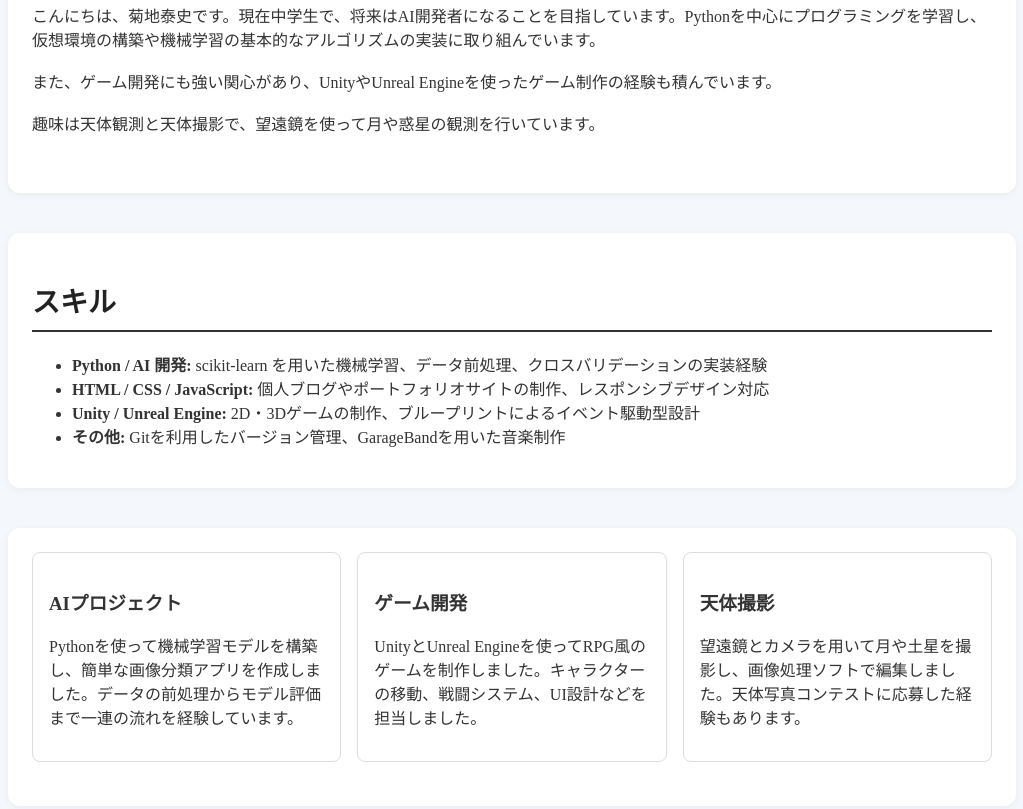
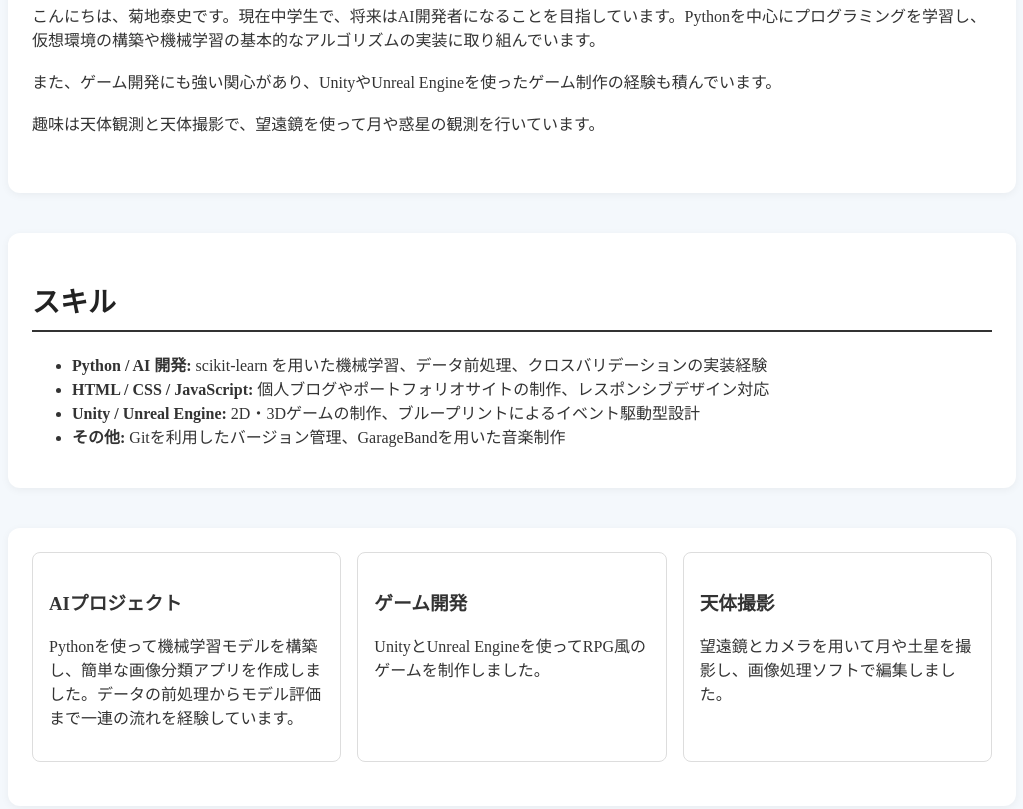
Before and after one commit to rengeji02taishi-design/touhu, a plain HTML site: page index.html in a window 1280 px wide. Shown: the part 513-1322 px from the top of the page, without its empty margins (128-1151 px from the left). Drawn offline with Linux system fonts and the light colour scheme.

Commit message:
Update index.html

```diff
--- a/index.html
+++ b/index.html
@@ -45,11 +45,11 @@
             </div>
             <div class="work-item">
                 <h3>ゲーム開発</h3>
-                <p>UnityとUnreal Engineを使ってRPG風のゲームを制作しました。キャラクターの移動、戦闘システム、UI設計などを担当しました。</p>
+                <p>UnityとUnreal Engineを使ってRPG風のゲームを制作しました。</p>
             </div>
             <div class="work-item">
                 <h3>天体撮影</h3>
-                <p>望遠鏡とカメラを用いて月や土星を撮影し、画像処理ソフトで編集しました。天体写真コンテストに応募した経験もあります。</p>
+                <p>望遠鏡とカメラを用いて月や土星を撮影し、画像処理ソフトで編集しました。</p>
             </div>
         </div>
     </section>
```
